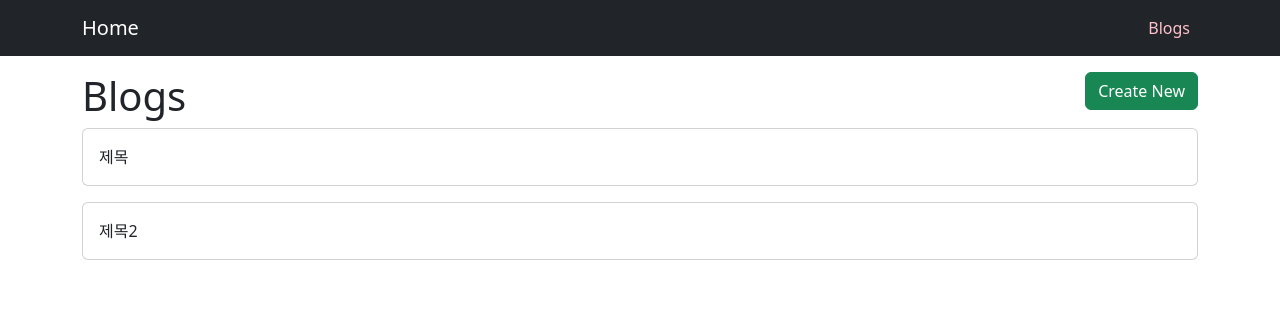
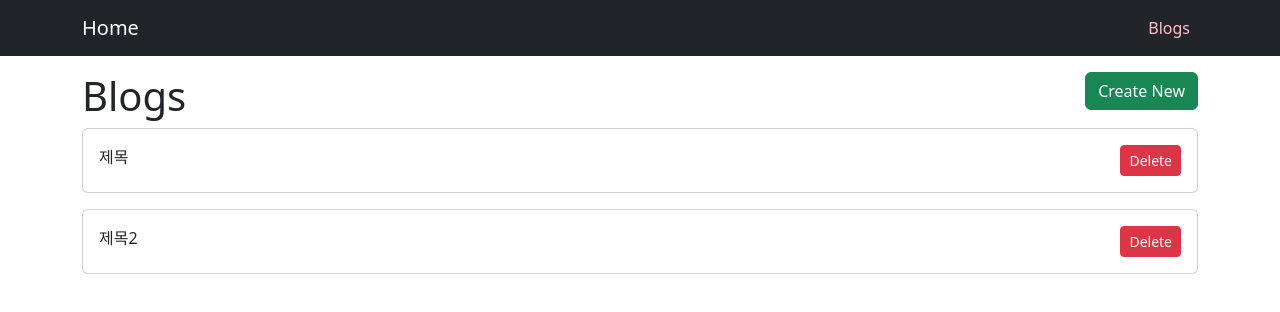
Before and after one commit to kyeongmin1011/react-basic, a React (Create React App) app: page /blogs in a window 1280 px wide. Shown: the top 312 px of the page. Built offline with nearby package versions, Linux system fonts and the light colour scheme; data requests are answered from the project's data file.

Commit message:
30. 이벤트 버블링 (e.stopPropagation)

```diff
--- a/src/pages/ListPage.js
+++ b/src/pages/ListPage.js
@@ -19,17 +19,26 @@ const ListPage = () => {
 
   return (
     <div className="ListPage container mt-3">
-     <div className="d-flex justify-content-between">
-       <h1>Blogs</h1>
-       <div>
-         <Link to="/blogs/create" className="btn btn-success" >Create New</Link>
-       </div>
-     </div>
+      <div className="d-flex justify-content-between">
+        <h1>Blogs</h1>
+        <div>
+          <Link to="/blogs/create" className="btn btn-success">Create New</Link>
+        </div>
+      </div>
       {posts.map(post => {
         return (
           <Card title={post.title}
                 key={post.id}
-                onClick={() => navigate('/blogs/edit')} />
+                onClick={() => navigate('/blogs/edit')}>
+            <div>
+              <button className="btn btn-danger btn-sm"
+                      onClick={(e) => {
+                        e.stopPropagation()
+                        console.log('삭제버튼')
+                      }}>Delete
+              </button>
+            </div>
+          </Card>
         )
       })}
     </div>
```
